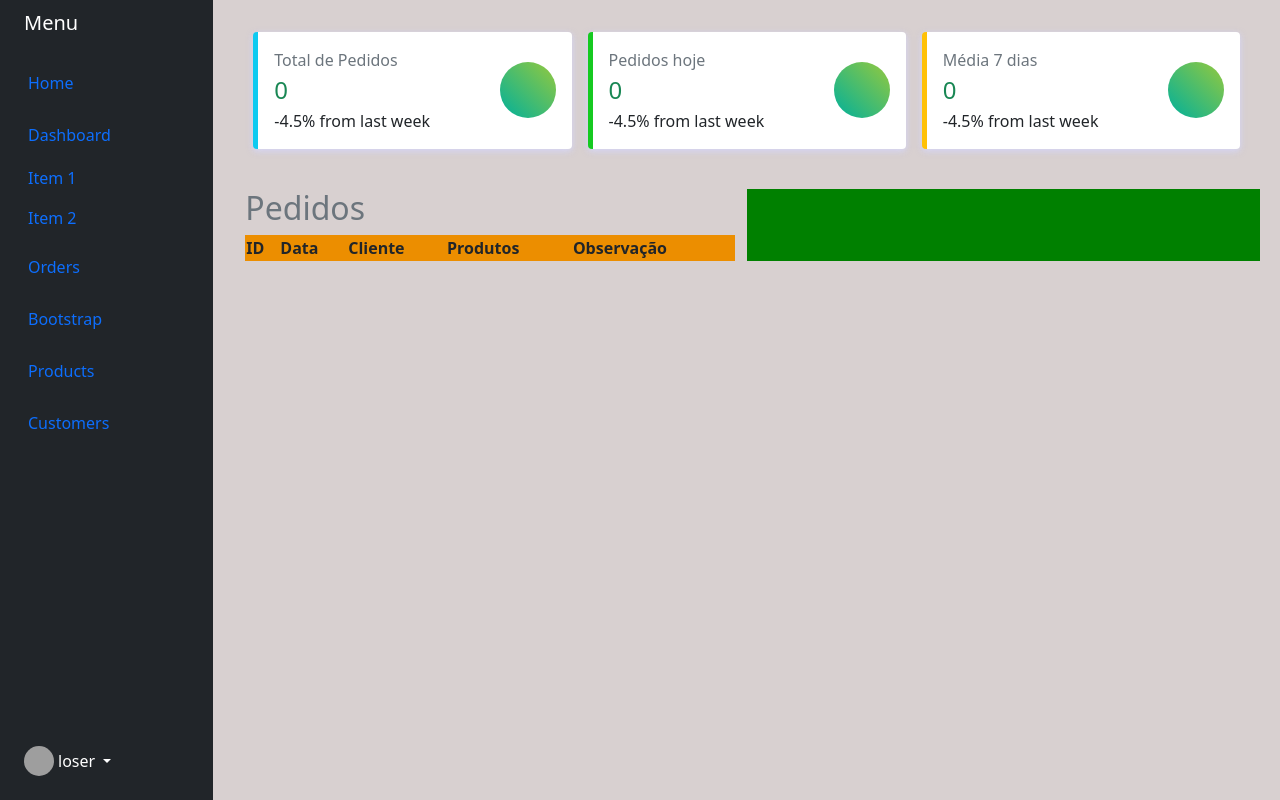
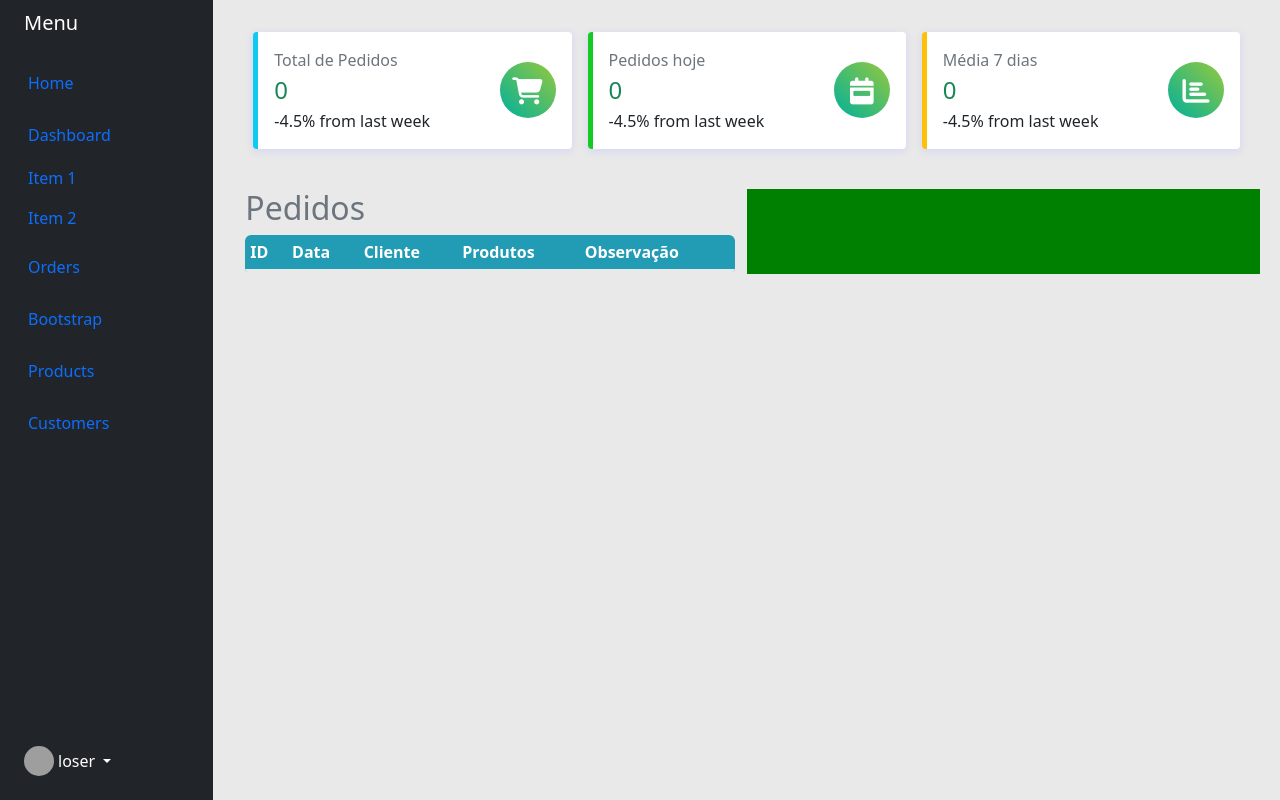
Before and after one commit to gglsilva/lunch-orders, a Django app: page /core/dashboard/admin/ in a window 1280 px wide. Run offline with Django 4.2, Linux system fonts and the light colour scheme; data that the repository does not hold is empty; parts of the project's set-up code (start-up, migrations or seed data) failed here and were passed over; some libraries are stand-ins or nearby versions; grey boxes are pictures that could not be loaded.

Commit message:
add,#main

```diff
--- a/backend/apps/account/templates/account/dashboard.html
+++ b/backend/apps/account/templates/account/dashboard.html
@@ -1,7 +1,7 @@
 {% extends "base-dashboard.html" %}
 {% block title %}Dashboard{% endblock %}
 {% csrf_token %}
-{%load static %}
+{% load static %}
 {% load account_tags %}
 {% block head %}
 
--- a/backend/templates/base.html
+++ b/backend/templates/base.html
@@ -7,6 +7,8 @@
     <meta name="viewport" content="width=device-width, initial-scale=1.0">
     <title>Core Boilerplate V.2</title>
     <link href="https://cdn.jsdelivr.net/npm/bootstrap@5.3.0-alpha1/dist/css/bootstrap.min.css" rel="stylesheet" integrity="sha384-GLhlTQ8iRABdZLl6O3oVMWSktQOp6b7In1Zl3/Jr59b6EGGoI1aFkw7cmDA6j6gD" crossorigin="anonymous">
+    <link rel="stylesheet" href="https://cdnjs.cloudflare.com/ajax/libs/font-awesome/6.4.0/css/all.min.css" integrity="sha512-iecdLmaskl7CVkqkXNQ/ZH/XLlvWZOJyj7Yy7tcenmpD1ypASozpmT/E0iPtmFIB46ZmdtAc9eNBvH0H/ZpiBw==" crossorigin="anonymous" referrerpolicy="no-referrer" />
+
     <link rel="stylesheet" href="{% static 'base/css/custom-colors' %}">
     {% block head %}{% endblock head %}
 </head>
--- a/backend/templates/core/core.html
+++ b/backend/templates/core/core.html
@@ -8,8 +8,9 @@
 {% block content%}
 <style>
     #content-main{
-        background-color: #d8d0d0;
+        background-color: #e9e9e9;
     }
+
     .gradient-blue{
         background: rgb(148,202,244);
         background: linear-gradient(0deg, rgba(148,202,244,1) 0%, rgba(0,140,247,1) 100%);
@@ -120,29 +121,49 @@
         border-radius: 6px;
         border-collapse: collapse;
         width: 100% !important;
+        overflow: hidden;
     }
     thead {
-        background-color: #ec8e00;
+        background-color: #229cb4;
+        color: white;
+        margin-bottom: 5px;
+        border-bottom: 5px solid #e9e9e9;
     }
 
-    /* th, td{ */
-        /* margin-bottom: 5px; */
-        /* border-bottom: 5px solid #d8d0d0;  */
-        /* border-radius: 6px; */
-    /* }
 
-    tbody, th{
-        border-radius: 6px;
-    } */
-
-    table.dataTable tbody tr {
-        border-radius: 10px; /* Altere o valor conforme necessário */
+    th, td{
+        margin-bottom: 5px;
+        padding: 5px;
     }
 
     /* Adiciona um pouco de espaço entre as linhas para destacar o efeito de borda arredondada */
     table.dataTable tbody tr {
-        border-bottom: 5px solid #d8d0d0;
+        border-bottom: 5px solid #e9e9e9;
         margin-bottom: 5px; /* Altere o valor conforme necessário */
+    }
+    .page-link {
+        color: #f7f7f7;
+        border-color: #229cb4;
+        background-color: #229cb4;
+    }
+    .page-link:hover {
+        color: #fff;
+        background-color: #024ea5;
+        border-color: #229cb4;
+    }
+    .page-item.active .page-link {
+        z-index: 1;
+        color: #fff;
+        background-color: #024ea5;
+        border-color: #229cb4;
+    }
+    .page-item.disabled .page-link {
+        color: #fff;
+        border-color: #229cb4;
+        background-color: #229cb4;
+    }
+    .pagination{
+        align-items: end;
     }
 
 </style>
@@ -245,7 +266,8 @@
                                         <h4 class="my-1 text-success">{% total_order %}</h4>
                                         <p class="mb-0 font-13">-4.5% from last week</p>
                                     </div>
-                                    <div class="widgets-icons-2 rounded-circle bg-gradient-ohhappiness text-white ms-auto"><i class="fa fa-bar-chart"></i>
+                                    <div class="widgets-icons-2 rounded-circle bg-gradient-ohhappiness text-white ms-auto">
+                                        <i class="fa-solid fa-cart-shopping"></i>
                                     </div>
                                 </div>
                             </div>
@@ -261,7 +283,8 @@
                                         <h4 class="my-1 text-success">{% total_order_today %}</h4>
                                         <p class="mb-0 font-13">-4.5% from last week</p>
                                     </div>
-                                    <div class="widgets-icons-2 rounded-circle bg-gradient-ohhappiness text-white ms-auto"><i class="fa fa-bar-chart"></i>
+                                    <div class="widgets-icons-2 rounded-circle bg-gradient-ohhappiness text-white ms-auto">
+                                        <i class="fa-solid fa-calendar-week"></i>
                                     </div>
                                 </div>
                             </div>
@@ -277,7 +300,8 @@
                                         <h4 class="my-1 text-success">{% total_mean_order %}</h4>
                                         <p class="mb-0 font-13">-4.5% from last week</p>
                                     </div>
-                                    <div class="widgets-icons-2 rounded-circle bg-gradient-ohhappiness text-white ms-auto"><i class="fa fa-bar-chart"></i>
+                                    <div class="widgets-icons-2 rounded-circle bg-gradient-ohhappiness text-white ms-auto">
+                                        <i class="fa fa-bar-chart"></i>
                                     </div>
                                 </div>
                             </div>
@@ -289,7 +313,7 @@
             <div class="row m-2">
                 <div class="col-6">
                     <div >
-                        <div class="card_pry-text">
+                        <div class="card_pry-text d-flex justify-content-between">
                             <h2 class="text-secondary">Pedidos</h2>
                         </div>
                         <table id="ordersManager">
@@ -331,6 +355,7 @@
                 ],
                 "bLengthChange" : false,
                 "pageLength": 5,
+                "bInfo": false,
                 searching: false, // desabilita a funcionalidade de pesquisa
                 oLanguage: {
                     sProcessing: "Processando...",
```
